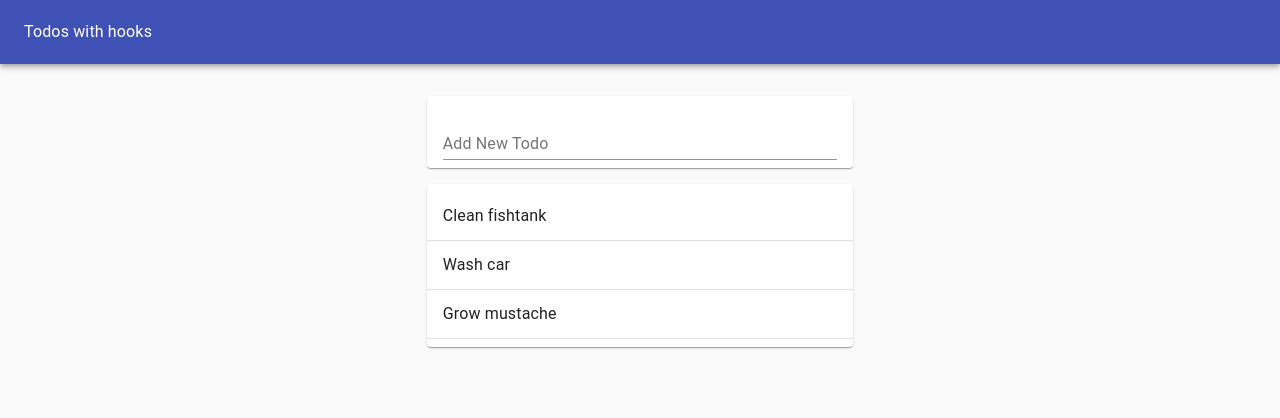
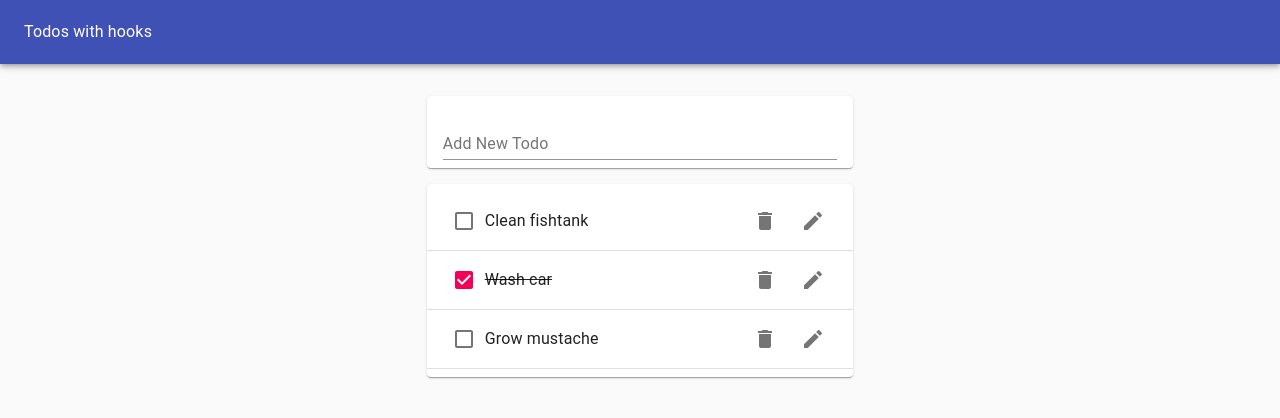
Before and after one commit to GKonar/Todo_hooks, a React (Create React App) app: page / in a window 1280 px wide. Shown: the top 418 px of the page. Built offline with nearby package versions, Linux system fonts and the light colour scheme.

Commit message:
Create Todo component with some styling

```diff
--- /dev/null
+++ b/src/Todo.js
@@ -0,0 +1,30 @@
+import React from 'react';
+import ListItem from "@material-ui/core/ListItem";
+import ListItemText from "@material-ui/core/ListItemText";
+import Checkbox from "@material-ui/core/Checkbox";
+import IconButton from "@material-ui/core/IconButton";
+import DeleteIcon from "@material-ui/icons/Delete";
+import EditIcon from "@material-ui/icons/Edit";
+import ListItemSecondaryAction from "@material-ui/core/ListItemSecondaryAction";
+
+
+function Todo({ task, completed }) {
+  return (
+    <ListItem>
+      <Checkbox tabIndex={-1} checked={completed} />
+      <ListItemText style={{textDecoration: completed ? "line-through" : "none"}}>
+        {task}
+      </ListItemText>
+      <ListItemSecondaryAction>
+        <IconButton aria-label="Delete">
+          <DeleteIcon />
+        </IconButton>
+        <IconButton aria-label="Edit">
+          <EditIcon />
+        </IconButton>
+      </ListItemSecondaryAction>
+    </ListItem>
+  );
+};
+
+export default Todo;
--- a/src/TodoList.js
+++ b/src/TodoList.js
@@ -1,20 +1,17 @@
 import React from 'react';
 import Paper from "@material-ui/core/Paper";
 import List from "@material-ui/core/List";
-import ListItem from "@material-ui/core/ListItem";
-import ListItemText from "@material-ui/core/ListItemText";
+
 import Divider from "@material-ui/core/Divider";
+import Todo from './Todo';
 
 function TodoList(props) {
-  console.log(props)
   return (
     <Paper>
       <List>
         {props.todos.map(todo => (
           <>
-            <ListItem>
-              <ListItemText>{ todo.task }</ListItemText>
-            </ListItem>
+            <Todo task={todo.task} key={todo.id} completed={todo.completed}/>
             <Divider />
           </>
         ))}
```
